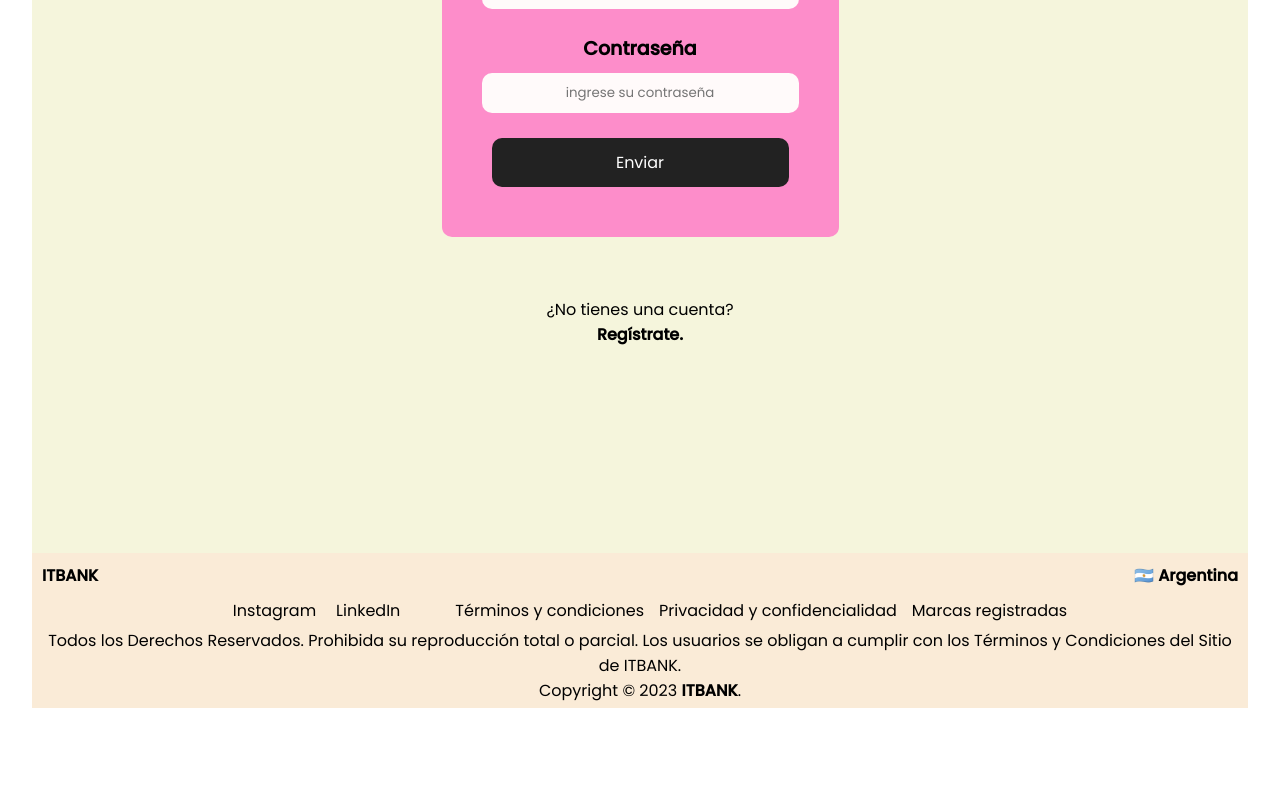
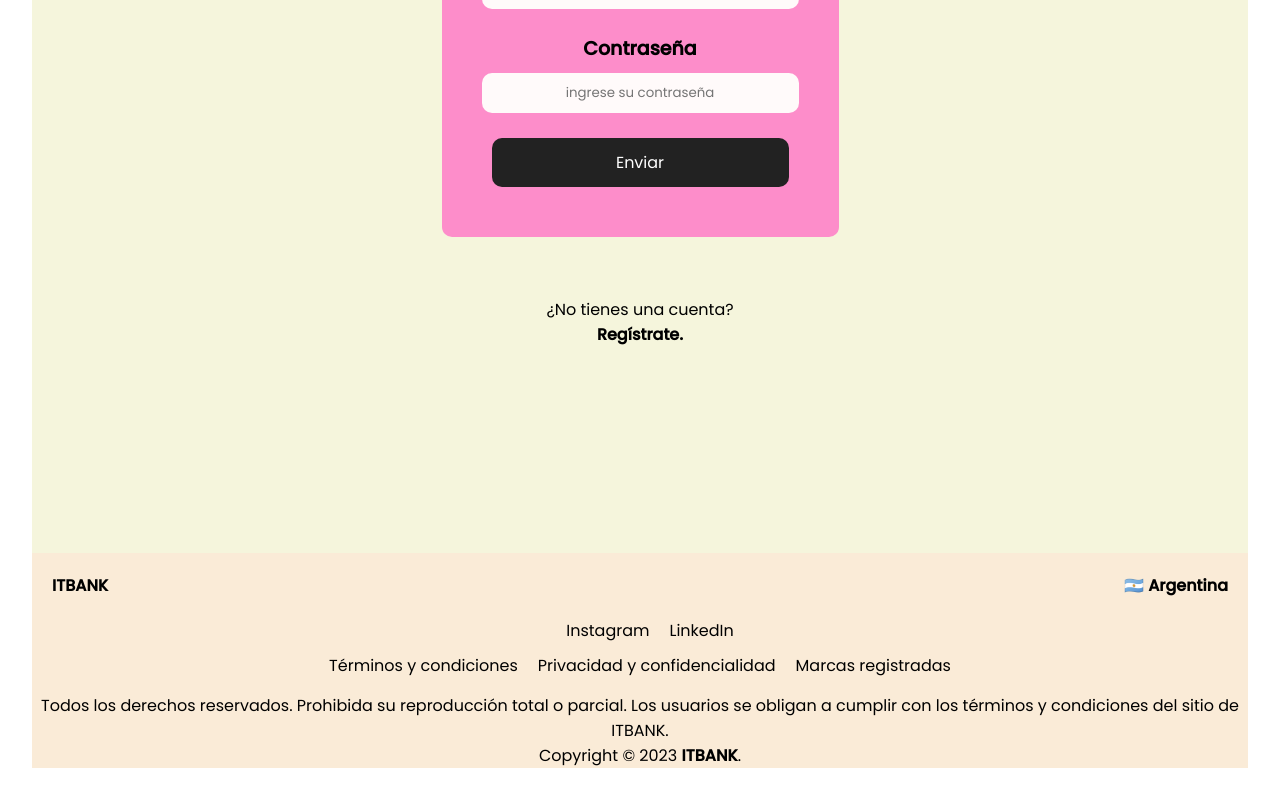
Before and after one commit to onurbsofa/ITbank-10-react-vite, a React (Vite) app: page / in a window 1280 px wide. Shown: the part 279-1079 px from the top of the page. Before the commit the page ends 1019 px from the top, so only its background shows below. Built offline with nearby package versions, Linux system fonts and the light colour scheme.

Commit message:
css footer

```diff
--- a/src/Components/Footer/Footer.css
+++ b/src/Components/Footer/Footer.css
@@ -5,7 +5,7 @@
 
 .itbankFooter{
     display: flex;
-    margin: 5px;
+    margin: 15px;
     padding: 5px;
     justify-content: space-between;
 }
@@ -16,8 +16,9 @@
 }
 
 .redesYLegalesFooter{
-    display: flex;
+    display:flexbox;
     justify-content: center;
+    text-align: center;
 }
 .redesFooter{
     display: flex;
@@ -37,11 +38,11 @@
 }
 li{
     list-style: none;
-    margin-left: 15px;
+    margin: 10px;
 }
 
 .derechosReservadosFooter{
     display: flex;
     justify-content: center;
-    padding: 5px;
+    margin-top: 5px;
 }
--- a/src/Components/Footer/Footer.jsx
+++ b/src/Components/Footer/Footer.jsx
@@ -22,7 +22,7 @@ const Footer = ({children}) => {
             </div>
        </div>
       <div className="derechosReservadosFooter">
-        <p>Todos los Derechos Reservados. Prohibida su reproducción total o parcial. Los usuarios se obligan a cumplir con los Términos y Condiciones del Sitio de ITBANK. <br/> Copyright © 2023 <b>ITBANK</b>.</p>
+        <p>Todos los derechos reservados. Prohibida su reproducción total o parcial. Los usuarios se obligan a cumplir con los términos y condiciones del sitio de ITBANK. <br/> Copyright © 2023 <b>ITBANK</b>.</p>
       </div>
     </section>
   )
--- a/src/Main.css
+++ b/src/Main.css
@@ -2,4 +2,5 @@
     font-family: 'Geologica', sans-serif;
     font-family: 'Poppins', sans-serif;
     margin: 0px;
+    padding: 0px;
 }
```
Lines whose indentation alone changed are shown as unchanged.
